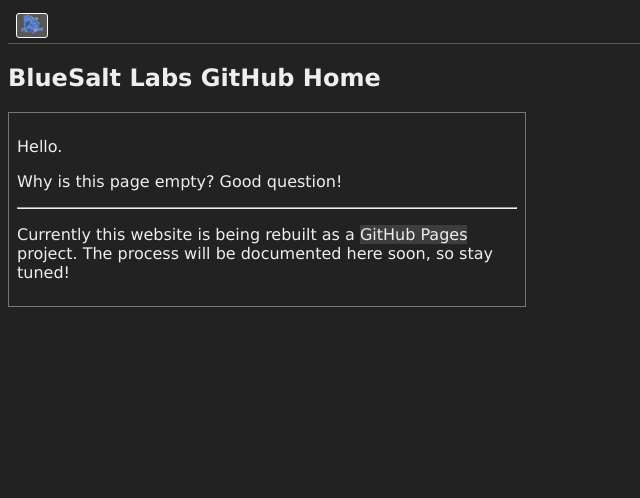
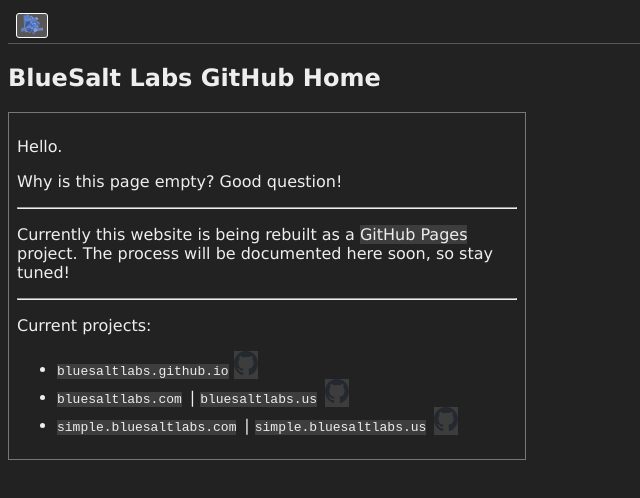
Before and after one commit to bluesaltlabs/bluesaltlabs.github.io, a plain HTML site: page index.html in a window 1280 px wide. Shown: the whole page, without its empty margins (0-640 px from the left). Drawn offline with Linux system fonts and the light colour scheme.

Commit message:
Adds links to other projects on home page. Adds github logo

```diff
--- a/index.html
+++ b/index.html
@@ -99,6 +99,80 @@
           Currently this website is being rebuilt as a <a href="https://pages.github.com/" target="_blank">GitHub Pages</a> project.
           The process will be documented here soon, so stay tuned!
         </p>
+        <hr />
+        <p>
+          Current projects:
+          <ul>
+
+            <!-- bluesaltlabs.github.io -->
+            <li>
+              <code><a href="https://bluesaltlabs.github.io">bluesaltlabs.github.io</a></code>
+              <a href="https://github.com/bluesaltlabs/bluesaltlabs.github.io" target="_blank" alt="bluesaltlabs.github.io on GitHub">
+                <img src="./assets/github.svg" alt="bluesaltlabs.github.io on GitHub" width="24" height="24" />
+              </a>
+            </li>
+
+            <!-- bluesaltlabs.com | bluesaltlabs.us | www.bluesaltlabs.com | www.bluesaltlabs.us -->
+            <li>
+              <code>
+                <a href="https://bluesaltlabs.com" target="_blank" alt="bluesaltlabs.com">
+                  bluesaltlabs.com
+                </a>
+              </code>
+              |
+              <code>
+                <a href="https://bluesaltlabs.us" target="_blank" alt="bluesaltlabs.us">
+                  bluesaltlabs.us
+                </a>
+              </code>
+              <a href="https://github.com/bluesaltlabs/bluesaltlabs.com" target="_blank" alt="bluesaltlabs.com on GitHub">
+                <img src="./assets/github.svg" alt="bluesaltlabs.com on GitHub" width="24" height="24" />
+              </a>
+            </li>
+
+            <!-- simple.bluesaltlabs.com | simple.bluesaltlabs.us -->
+            <li>
+              <code>
+                <a href="https://simple.bluesaltlabs.com" target="_blank" alt="simple.bluesaltlabs.com">
+                  simple.bluesaltlabs.com
+                </a>
+              </code>
+              |
+              <code>
+                <a href="https://simple.bluesaltlabs.us" target="_blank" alt="simple.bluesaltlabs.us">
+                  simple.bluesaltlabs.us
+                </a>
+              </code>
+              <a href="https://github.com/bluesaltlabs/simple.bluesaltlabs.com" target="_blank" alt="simple.bluesaltlabs.com on GitHub">
+                <img src="./assets/github.svg" alt="simple.bluesaltlabs.com on GitHub" width="24" height="24" />
+              </a>
+            </li>
+
+            <!-- music.bluesaltlabs.com | music.bluesaltlabs.us -->
+            <!--
+            <li>
+              <code>
+                <a href="https://music.bluesaltlabs.com" target="_blank" alt="music.bluesaltlabs.com">
+                  music.bluesaltlabs.com
+                </a>
+              </code>
+              |
+              <code>
+                <a href="https://music.bluesaltlabs.us" target="_blank" alt="music.bluesaltlabs.us">
+                  music.bluesaltlabs.us
+                </a>
+              </code>
+              <a href="https://github.com/bluesaltlabs/music.bluesaltlabs.com" target="_blank" alt="music.bluesaltlabs.com on GitHub">
+                <img src="./assets/github.svg" alt="music.bluesaltlabs.com on GitHub" width="24" height="24" />
+              </a>
+            </li>
+            -->
+
+          </ul>
+
+        </p>
+
+
       </article>
 
     </section>
```
Also changed, not shown: assets/github.svg (added).
